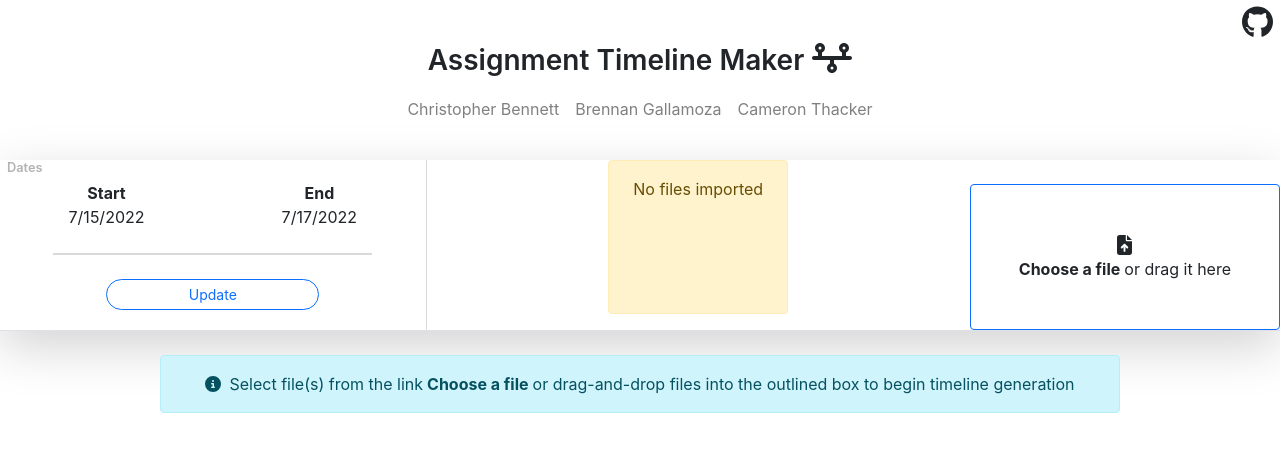
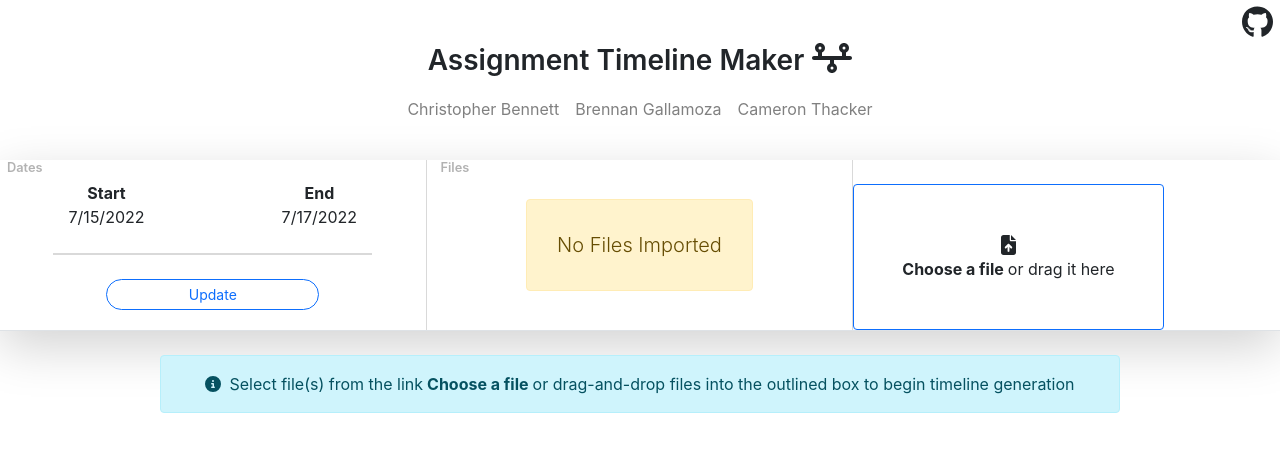
Before and after one commit to CBColleg3/Assignment-Timeline-Maker, a React (Create React App) app: page / in a window 1280 px wide. Shown: the top 452 px of the page. Built offline with nearby package versions, Linux system fonts and the light colour scheme.

Commit message:
[improved-docs] Cleaned up file section display

```diff
--- a/src/components/App/App.tsx
+++ b/src/components/App/App.tsx
@@ -86,7 +86,7 @@ export const App = (): JSX.Element => {
 		<div className="d-flex flex-column">
 			<AppHeader />
 			<div
-				className={`d-flex flex-row justify-content-between border-bottom border-opacity-50 shadow-lg ${styles.app_settings_menu}`}
+				className={`d-flex flex-row border-bottom border-opacity-50 shadow-lg ${styles.app_settings_menu}`}
 			>
 				<SetDateTime
 					addError={(error: Error | undefined, operation: ERROR_OPS): void =>
--- a/src/components/FileDisplay/FileDisplay.module.css
+++ b/src/components/FileDisplay/FileDisplay.module.css
@@ -16,3 +16,31 @@
     animation-duration: 1s;
     animation-fill-mode: forwards;
 }
+
+.file_display_section {
+    width: 33.33333vw;
+    min-height: 20vh;
+    border-right: .5px solid rgba(0, 0, 0, .15);
+    display: flex;
+    flex-direction: column;
+    align-items: center;
+    justify-content: center;
+    position: relative;
+}
+
+.file_display_alert {
+    width: fit-content;
+    margin: 0;
+    padding: 1.5em;
+    font-weight: 350;
+    font-size: 1.25em;
+}
+
+.file_display_section_header {
+    position: absolute;
+    bottom: 90%;
+    right: 90%;
+    font-size: .80em;
+    color: rgba(0, 0, 0, .30);
+    font-weight: 600;
+}
--- a/src/components/FileDisplay/FileDisplay.tsx
+++ b/src/components/FileDisplay/FileDisplay.tsx
@@ -51,7 +51,7 @@ const FileDisplay = ({
 	selectedFileIndex,
 	uploadElementRef,
 }: FileDisplayProps): JSX.Element => (
-	<>
+	<div className={`${styles.file_display_section}`}>
 		{files?.length ? (
 			<ListGroup>
 				{files.map((eachFile, index) => {
@@ -99,13 +99,14 @@ const FileDisplay = ({
 			</ListGroup>
 		) : (
 			<Alert
-				className="px-4"
+				className={`${styles.file_display_alert}`}
 				variant="warning"
 			>
-				{"No files imported"}
+				{"No Files Imported"}
 			</Alert>
 		)}
-	</>
+		<div className={`${styles.file_display_section_header}`}>{"Files"}</div>
+	</div>
 );
 
 export { FileDisplay };
```
